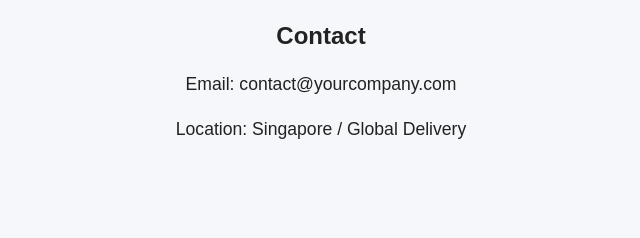
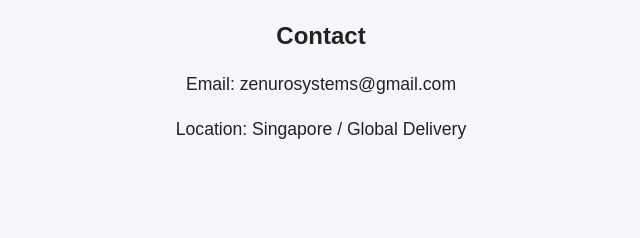
Before and after one commit to NAGANAGESWARAN/zenurosys-web-dev, a plain HTML site: page index.html in a window 1280 px wide. Shown: the part 1051-1289 px from the top of the page, 319-959 px from the left. Drawn offline with Linux system fonts and the light colour scheme.

Commit message:
Update index.html

```diff
--- a/index.html
+++ b/index.html
@@ -84,7 +84,7 @@
 
 <section class="section">
     <h2>Contact</h2>
-    <p>Email: contact@yourcompany.com</p>
+    <p>Email: zenurosystems@gmail.com</p>
     <p>Location: Singapore / Global Delivery</p>
 </section>
 
```
